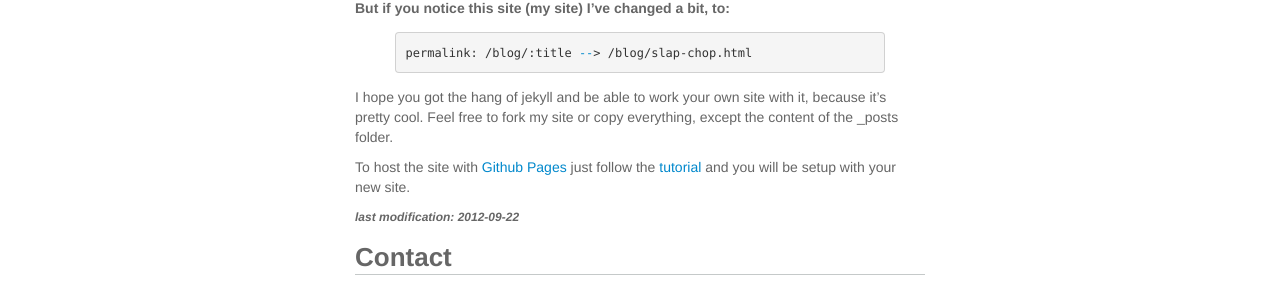
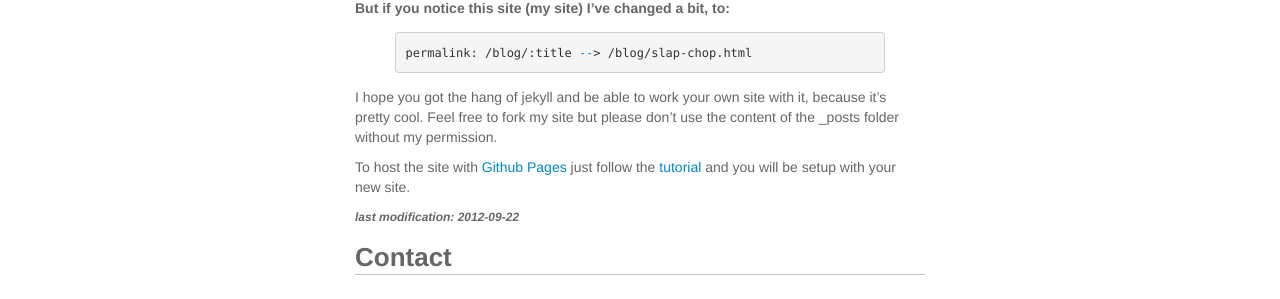
Before and after one commit to albertogg/albertogg.github.com, a Jekyll site: the page built from _posts/2012-02-10-jekyll-github-pages-blog-tutorial.markdown, in a window 1280 px wide and 900 px high, scrolled down 4300 px. Shown: the part 434-733 px from the top of the window. Built offline with Jekyll 4.4.1, drawn with Linux system fonts in a browser that asks for light colours; nearby versions of some CDN libraries; Markdown is read by kramdown in place of the engine named in the settings.

Commit message:
fix paragraph

```diff
--- a/_posts/2012-02-10-jekyll-github-pages-blog-tutorial.markdown
+++ b/_posts/2012-02-10-jekyll-github-pages-blog-tutorial.markdown
@@ -241,7 +241,7 @@ permalink: /blog/:title --> /blog/slap-chop.html
 
 {% endhighlight %}
 
-I hope you got the hang of jekyll and be able to work your own site with it, because it's pretty cool. Feel free to fork my site or copy everything, except the content of the _posts folder.
+I hope you got the hang of jekyll and be able to work your own site with it, because it's pretty cool. Feel free to fork my site but please don't use the content of the _posts folder without my permission.
 
 To host the site with [Github Pages][github] just follow the [tutorial][instructions] and you will be setup with your new site.
 
```
